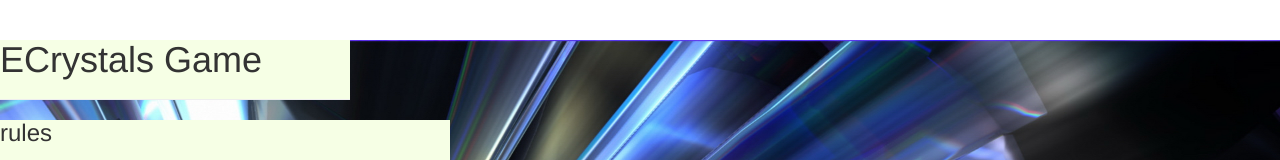
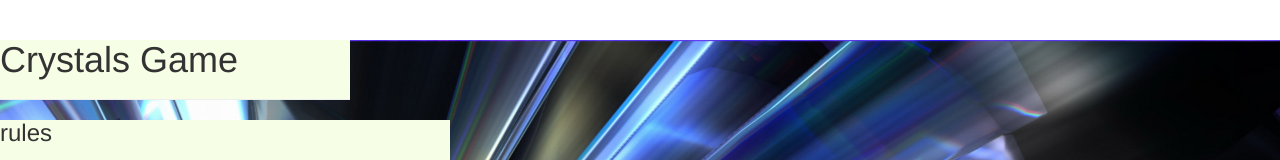
Before and after one commit to Ricksandtoast/week-4-game, a plain HTML site: page index.html in a window 1280 px wide. Shown: the top 160 px of the page. Drawn offline with nearby package versions, Linux system fonts and the light colour scheme.

Commit message:
final update

```diff
--- a/index.html
+++ b/index.html
@@ -13,7 +13,7 @@
 </head>
 <div class = "wrapper">
   <div class="page-header header">
-  <h1>ECrystals Game</h1>
+  <h1>Crystals Game</h1>
   </div>
   <div class = "rules">
   <h3>rules</h3>
```
